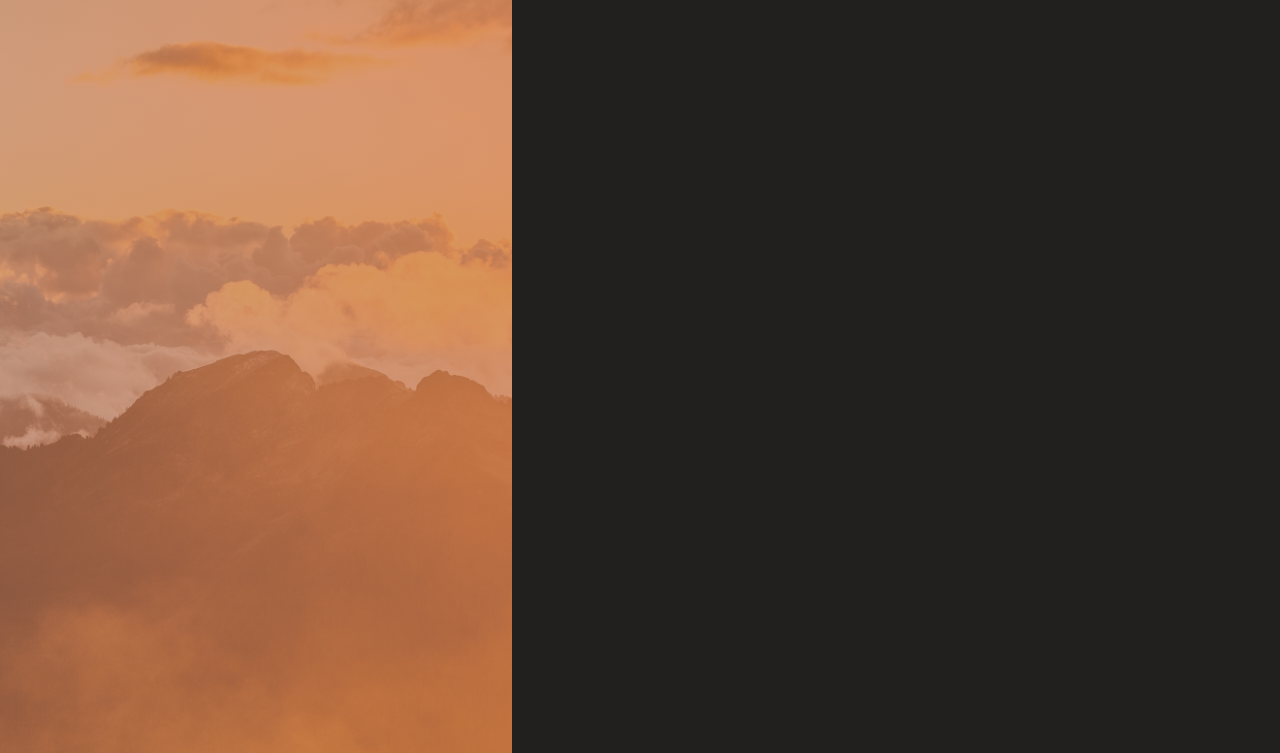
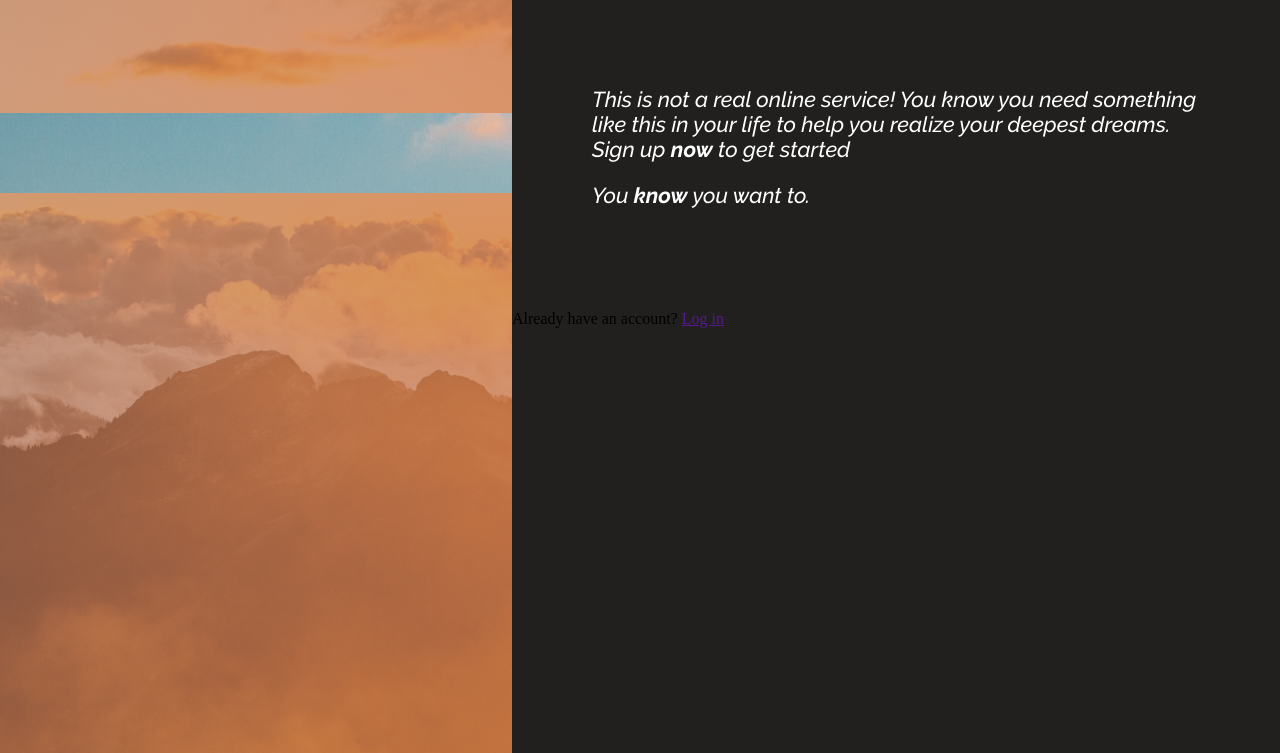
Before and after one commit to BlasioGodi/Sign-up-form, a website: page public/sign-up.html in a window 1280 px wide. Shown: the part 47-800 px from the top of the page. Drawn offline with Linux system fonts and the light colour scheme.

Commit message:
Styles under modification

```diff
--- a/public/sign-up.html
+++ b/public/sign-up.html
@@ -19,10 +19,18 @@
 <body>
     <div class="container">
         <div class="first-side">
-            <div class="logo">12121
+            <div class="item-logo"></div>
+        </div>
+        <div class="second-side">
+            <div class="top-content">
+                <p>This is not a real online service! You know you need something like this in your life to help you
+                    realize your deepest dreams. Sign up <strong>now</strong>
+                    to get started</p>
+                <p>You <strong>know</strong> you want to.</p>
             </div>
+            <form action=""></form>
+            <div>Already have an account? <a href="">Log in</a></div>
         </div>
-        <div class="second-side"></div>
     </div>
 </body>
 
--- a/src/style.css
+++ b/src/style.css
@@ -1,6 +1,8 @@
 @import url("https://fonts.googleapis.com/css2?family=Raleway:ital,wght@0,100;0,300;0,600;1,100;1,200;1,500;1,700&display=swap");
 
 :root {
+  --color: #e3874f;
+  --txt: rgb(185, 185, 185)
   font-family: "Raleway", sans-serif;
 }
 
@@ -15,7 +17,7 @@ body {
 }
 
 .container,
-.logo {
+.item-logo {
   display: flex;
   flex-flow: row wrap;
 }
@@ -37,9 +39,23 @@ body {
   width: 60vw;
 }
 
-.logo {
+.item-logo {
+  position:relative;
+  background-color: #e3874f;
+  background-image: url("./img/orange-sunset.jpg");
+  background-size: auto;
   height: auto;
   top: 20vh;
-  padding: 12px;
+  padding: 40px;
   justify-content: center;
+  align-items: center;
 }
+
+.top-content{
+  color: white;
+  padding: 5rem;
+  padding-top:7rem;
+  font-size: 1.35rem;
+  font-style: italic;
+  font-family: "Raleway", sans-serif;
+}
```
